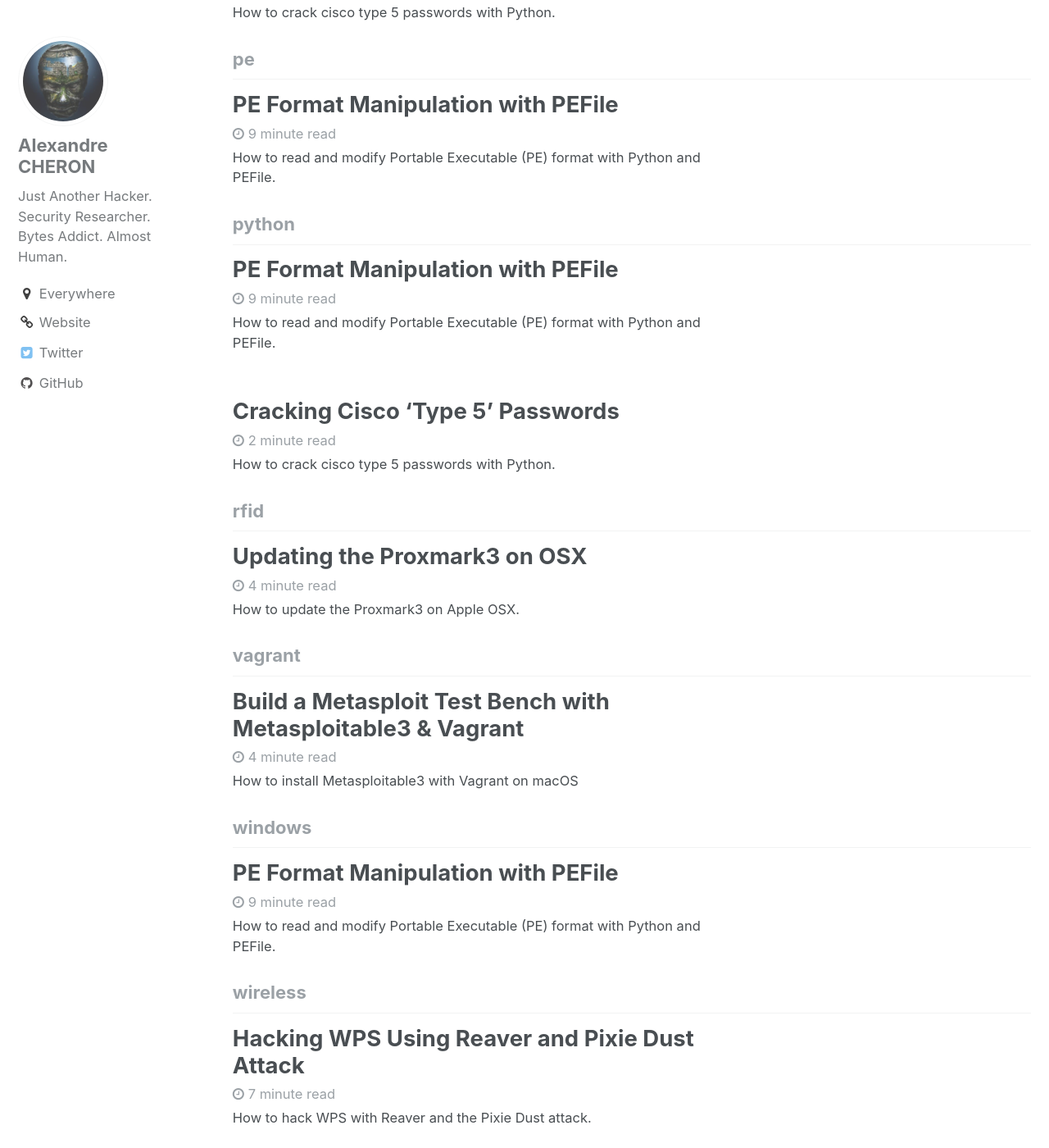
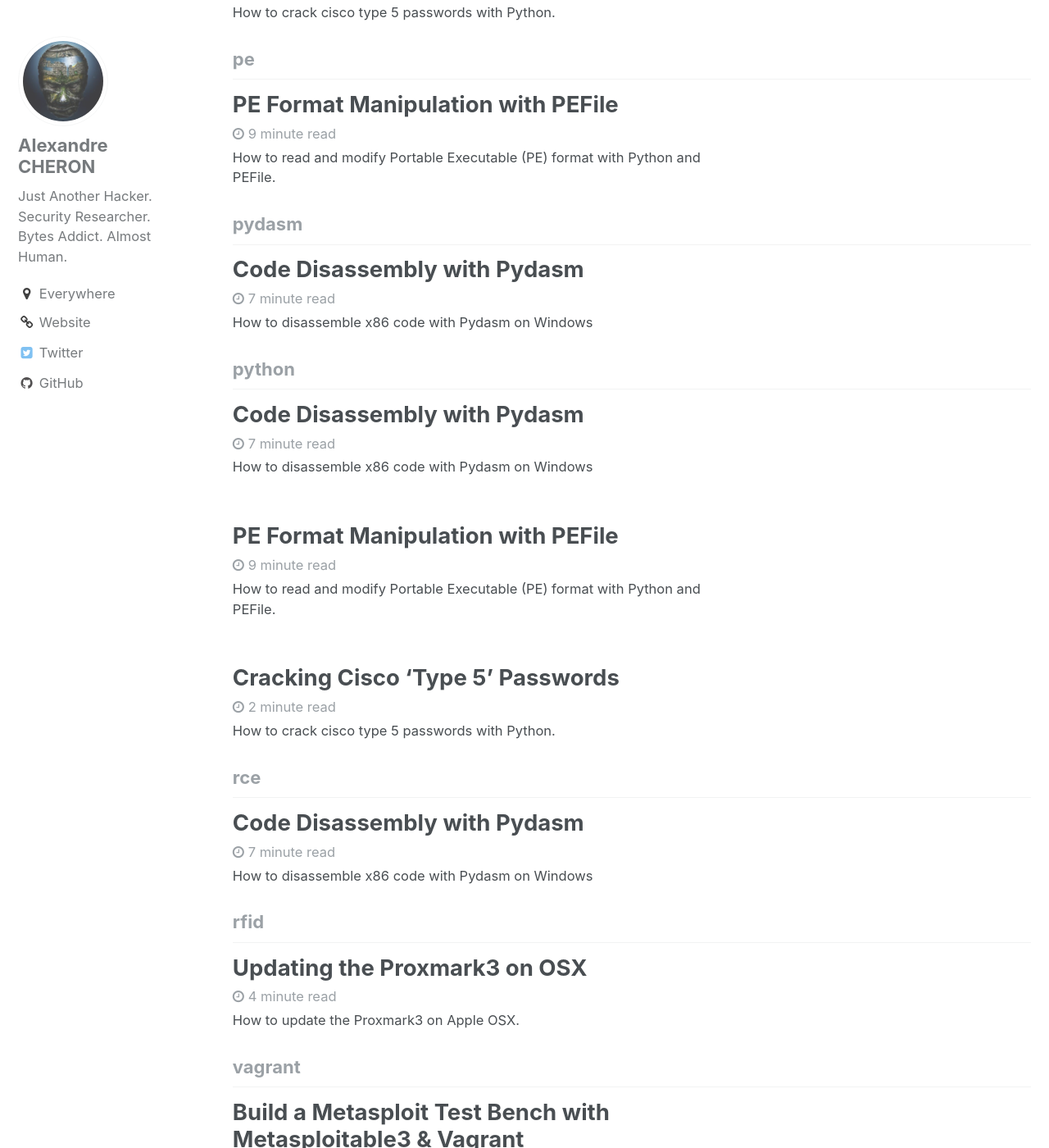
Before and after one commit to axcheron/axcheron.github.io, a Jekyll site: the page built from _pages/tags.md, in a window 1280 px wide and 1400 px high, scrolled down 1486 px. Shown: the whole window at 82% size. Built offline with Jekyll 4.4.1, drawn with Linux system fonts in a browser that asks for light colours; some of the changed lines change nothing that is shown; some of the changed text lies outside the part shown.

Commit message:
new post

````diff
--- a/_config.yml
+++ b/_config.yml
@@ -11,7 +11,7 @@
 title_separator          : "-"
 name                     : "Alexandre CHERON"
 description              : "Privacy Is Dead - Get Over It"
-url                      : #"http://localhost:4000" # local -> "http://localhost:4000"
+url                      : #"http://localhost:4000"
 baseurl                  : # the subpath of your site, e.g. "/blog"
 repository               : # GitHub username/repo-name e.g. "mmistakes/minimal-mistakes"
 teaser                   : # path of fallback teaser image, e.g. "/assets/images/500x300.png"
--- /dev/null
+++ b/_posts/2016-12-25-code-disassembly-with-pydasm.md
@@ -0,0 +1,349 @@
+---
+title: "Code Disassembly with Pydasm"
+excerpt: "How to disassemble x86 code with Pydasm on Windows"
+tags:
+  - x86
+  - python
+  - rce
+  - pydasm
+---
+
+---
+In this post, I would like to show you how to use a famous Python module named **pydasm**. pydasm is a python wrapper for [libdasm](https://github.com/axcheron/libdasm). It attempts to capture all the functionality of libdasm and bring its versatility to Python.
+
+**libdasm** is a C-library that tries to provide simple and convenient way to disassemble Intel x86 raw opcode bytes (machine code). It can parse and print out opcodes in *AT&T* and *Intel* syntax.
+
+Nowadays, it exists more powerfull disassembler like [Capstone Engine](http://www.capstone-engine.org), but as I often use [pydbg](https://github.com/axcheron/pydbg), a pure-python win32 debugger interface, I still use pydasm for some of my projects.
+
+## Installation
+
+We will do our tests on a Windows based machine (I will use Windows 10). To prepare the environment you need to install the following dependencies:
+
+* [Python 2.7](https://www.python.org/downloads/)
+* [Microsoft Visual C++ Compiler for Python 2.7](https://www.microsoft.com/en-us/download/details.aspx?id=44266)
+* [pydasm](https://github.com/axcheron/pydasm)
+
+**Note:** Be sure to add *python.exe* to your environment **PATH**. It can be automatically done during the installation of Python.
+{: .notice--info}
+
+```bash
+$ cd pydasm-master
+
+$ python setup.py install
+
+running install
+running bdist_egg
+running egg_info
+creating pydasm.egg-info
+
+...
+
+creating 'dist\pydasm-1.5-py2.7-win32.egg' and adding 'build\bdist.win32\egg' to it
+removing 'build\bdist.win32\egg' (and everything under it)
+Processing pydasm-1.5-py2.7-win32.egg
+Copying pydasm-1.5-py2.7-win32.egg to c:\python27\lib\site-packages
+Adding pydasm 1.5 to easy-install.pth file
+
+Installed c:\python27\lib\site-packages\pydasm-1.5-py2.7-win32.egg
+Processing dependencies for pydasm==1.5
+Finished processing dependencies for pydasm==1.5
+```
+
+Now, you just have to copy `pydasm.pyd` from `C:\Users\User\Desktop\pydasm-master\build\lib.win32-2.7\` into `C:\Python27\DLLs`.
+
+## Exported Methods
+
+**Pydasm** come with some exported methods helping us to disassemble binary files. If you look at the source code, as a wrapper, *pydasm* come with some python counterpart of libdasm's, including :
+
+* `get_instruction()`
+* `get_instruction_string()`
+* `get_mnemonic_string()`
+* `get_operand_string()`
+* `get_register_type()`
+
+Let's take a look at each of them...
+
+### About get_instruction()
+
+This method is the Python counterpart of libdasm's `get_instruction()`. Here is the prototype of the method:
+
+```python
+def pydasm_get_instruction(data, mode)
+```
+
+It decodes an instruction from the given buffer. It takes 2 arguments:
+
+* `data`, a string containing the data to disassemble.
+* `mode`, either *MODE_16* or *MODE_32*.
+
+It returns an `INSTRUCTION` object or `None` if the instruction can't be disassembled. I won't explain the content of the `INSTRUCTION` object, but for your information, here is the structure definition:
+
+```c
+typedef struct _INSTRUCTION {
+	int length;		// Instruction length
+	enum Instruction type;	// Instruction type
+	enum Mode mode;		// Addressing mode
+	BYTE opcode;		// Actual opcode
+	BYTE modrm;		// MODRM byte
+	BYTE sib;		// SIB byte
+	int modrm_offset;	// MODRM byte offset
+	int extindex;		// Extension table index
+	int fpuindex;		// FPU table index
+	int dispbytes;		// Displacement bytes (0 = no displacement)
+	int immbytes;		// Immediate bytes (0 = no immediate)
+	int sectionbytes;	// Section prefix bytes (0 = no section prefix)
+	OPERAND op1;		// First operand (if any)
+	OPERAND op2;		// Second operand (if any)
+	OPERAND op3;		// Additional operand (if any)
+	PINST ptr;		// Pointer to instruction table
+	int flags;		// Instruction flags
+	short eflags_affected;	// Process eflags affected
+	short eflags_used;      // Processor eflags used by this instruction
+	int iop_written;	// mask of affected implied registers (written)
+	int iop_read;		// mask of affected implied registers (read)
+} INSTRUCTION, *PINSTRUCTION;
+```
+
+**Note:** For more details about the `INSTRUCTION`, I suggest you read the source code of *pydasm* to get a full understanding of how it works and how you can use it in your code.
+{: .notice--info}
+
+### About get_instruction_string()
+
+This method is the Python counterpart of libdasm's `get_instruction_string()`. Here is the prototype of the method:
+
+```python
+def pydasm_get_instruction(INSTRUCTION, format, offset)
+```
+
+It decodes an instruction from the given buffer. It takes 3 arguments:
+
+* `INSTRUCTION`, the `INSTRUCTION` object.
+* `format`, the format, *FORMAT_INTEL* or *FORMAT_ATT*, depending on how you want to display the code.
+* `offest`, the base address of the executable.
+
+It returns a string representation of the disassembled instruction or zero if there is nothing to desassemble.
+
+**Note:** Although Intel is the standard assembly syntax on the x86 platform and is generally thought to be nicer than AT&T, there is still good reason to learn AT&T as the `gcc` compiler emits code in this syntax. If you don't know what to choose, I suggest to select *FORMAT_INTEL*.
+{: .notice--info}
+
+Note that the `offest` parameter can be set at zero by default. Here is the difference if you specify the base address of the executable. Here is an example With zero as parameter:
+
+```nasm
+push byte 0x60
+push dword 0x46e070
+call 0x210e			; RVA
+mov edi,0x94
+mov eax,edi
+call 0xffffddee		; RVA
+```
+
+With the base address as parametert:
+
+```nasm
+push byte 0x60
+push dword 0x46e070
+call 0x44e5f4			; VA
+mov edi,0x94
+mov eax,edi
+call 0x44a2e0			; VA
+```
+
+As you can see, if we specify a virtual address for the instruction we want to disassemble, calls and conditions will use the base address instead of the relative address you set (zero in this example).
+
+### About get_mnemonic_string()
+
+This method is the Python counterpart of libdasm's `get_mnemonic_string()`. Here is the prototype of the method:
+
+```python
+def get_mnemonic_string(INSTRUCTION, format)
+```
+
+It transforms an instruction object's mnemonic into its string representation. It takes 2 arguments:
+
+* `INSTRUCTION`, the `INSTRUCTION` object.
+* `format`, the format, *FORMAT_INTEL* or *FORMAT_ATT*, depending on how you want to display the code.
+
+It returns a string representation of the mnemonic.
+
+### About get_operand_string()
+
+This method is the Python counterpart of libdasm's `get_operand_string()`. Here is the prototype of the method:
+
+```python
+def get_operand_string(INSTRUCTION, operand, format, offset)
+```
+
+It transform an instruction object's operand into its string representation. It takes 4 arguments:
+
+* `INSTRUCTION`, the `INSTRUCTION` object.
+* `operand`, the operand index (0,1,2).
+* `format`, the format, *FORMAT_INTEL* or *FORMAT_ATT*, depending on how you want to display the code.
+* `offest`, the base address of the executable.
+
+It returns a string representation of the disassembled operand.
+
+### About get_register_type()
+
+This method is the Python counterpart of libdasm's `get_register_type()`. Here is the prototype of the method:
+
+```python
+def get_register_type(OPERAND)
+```
+
+It transforms an instruction object's mnemonic into its string representation. It takes 1 argument:
+
+* `OPERAND`, the `OPERAND` object.
+
+It returns a Long representing the type of the register. I won't explain the content of the `OPERAND` object, but for your information, here is the structure definition:
+
+```c
+typedef struct _OPERAND {
+	enum Operand type;	// Operand type (register, memory, etc)
+	int reg;		// Register (if any)
+	int basereg;		// Base register (if any)
+	int indexreg;		// Index register (if any)
+	int scale;		// Scale (if any)
+	int dispbytes;		// Displacement bytes (0 = no displacement)
+	int dispoffset;		// Displacement value offset
+	int immbytes;		// Immediate bytes (0 = no immediate)
+	int immoffset;		// Immediate value offset
+	int sectionbytes;	// Section prefix bytes (0 = no section prefix)
+	WORD section;		// Section prefix value
+	DWORD displacement;	// Displacement value
+	DWORD immediate;	// Immediate value
+	int flags;		// Operand flags
+} OPERAND, *POPERAND;
+```
+
+## A Bit of Practice
+
+Now we will disassemble a Windows executable (PE file format). In a PE file, the first bytes contain the structure of the file and don't represent any executable code. To disassemble the code, we need to find the *entry point* of the `.text` section. To do that I will use a python module called *pefile*.
+
+**Note:** If you want more information about *pefile* and the Portable Executable format, I suggest you read by previous blog [post](http://breakinsecurity.com/pe-format-manipulation-with-pefile/).
+{: .notice--info}
+
+**Note:** For the tests I used **putty.exe**. [PuTTY](http://www.chiark.greenend.org.uk/~sgtatham/putty/) is a free implementation of SSH and Telnet for Windows, but you can use any executable or binary file.
+{: .notice--info}
+
+```python
+import pydasm
+import pefile
+
+exe_path = "putty.exe"
+
+# Store the file in a variable
+fd = open(exe_path, 'rb')
+data = fd.read()
+fd.close()
+
+# Get the EP, raw size and virtual address of the code
+pe = pefile.PE(exe_path)
+ep = pe.OPTIONAL_HEADER.AddressOfEntryPoint
+raw_size = pe.sections[0].SizeOfRawData
+ep_va = ep + pe.OPTIONAL_HEADER.ImageBase
+
+print "[*] Entry Point: " + hex(ep)
+print "[*] Raw Size: " + hex(raw_size)
+print "[*] EP VA: " + hex(ep_va)
+
+# Start disassembly at the EP
+offset = ep
+
+# Loop until the end of the .text section
+while offset < (offset + raw_size):
+    # Get the first instruction
+    i = pydasm.get_instruction(data[offset:], pydasm.MODE_32)
+    # Print a string representation if the instruction
+    print pydasm.get_instruction_string(i, pydasm.FORMAT_INTEL, ep_va + offset)
+    # Go to the next instruction
+    offset += i.length
+```
+
+In this code sample, we fill a variable with the content of the binary and get the address of the code we want to disassemble. The we call `get_instruction()` by passing the offset of the code and ask to use the 32 bit mode (its a 32 bit binary). The we call `get_instruction_string()` by passing the `INSTRUCTION` structure, format and the virtal address. You could use zero as the offset, but a real disassembler would show you the virtal address. Then we loop until the end of the section by incrementing the offset.
+
+Here is a sample from the output:
+
+```nasm
+[*] Entry Point: 0x550f0
+[*] Raw Size: 0x5c000
+[*] EP VA: 0x4550f0
+
+push byte 0x60
+push dword 0x478108
+call 0x4ac2f4
+mov edi,0x94
+mov eax,edi
+call 0x4a9cb0
+mov [ebp-0x18],esp
+mov esi,esp
+...
+```
+
+## Reading a Shellcode>
+
+You can also read pure binary data, like a shellcode. It could be useful when you download a random shellcode from Internet if you don't know what it really does (think about `rm -rf /` shellcode...).
+
+```python
+import pydasm
+
+# windows/messagebox - 281 bytes
+# http://www.metasploit.com
+# VERBOSE=false, EXITFUNC=process, TITLE=BreakInSecurity,
+# TEXT=Hello, I'm in ur code, ICON=INFORMATION
+
+shellcode = ("\xd9\xeb\x9b\xd9\x74\x24\xf4\x31\xd2\xb2\x77\x31\xc9\x64\x8b"
+             "\x71\x30\x8b\x76\x0c\x8b\x76\x1c\x8b\x46\x08\x8b\x7e\x20\x8b"
+             "\x36\x38\x4f\x18\x75\xf3\x59\x01\xd1\xff\xe1\x60\x8b\x6c\x24"
+             "\x24\x8b\x45\x3c\x8b\x54\x28\x78\x01\xea\x8b\x4a\x18\x8b\x5a"
+             "\x20\x01\xeb\xe3\x34\x49\x8b\x34\x8b\x01\xee\x31\xff\x31\xc0"
+             "\xfc\xac\x84\xc0\x74\x07\xc1\xcf\x0d\x01\xc7\xeb\xf4\x3b\x7c"
+             "\x24\x28\x75\xe1\x8b\x5a\x24\x01\xeb\x66\x8b\x0c\x4b\x8b\x5a"
+             "\x1c\x01\xeb\x8b\x04\x8b\x01\xe8\x89\x44\x24\x1c\x61\xc3\xb2"
+             "\x08\x29\xd4\x89\xe5\x89\xc2\x68\x8e\x4e\x0e\xec\x52\xe8\x9f"
+             "\xff\xff\xff\x89\x45\x04\xbb\x7e\xd8\xe2\x73\x87\x1c\x24\x52"
+             "\xe8\x8e\xff\xff\xff\x89\x45\x08\x68\x6c\x6c\x20\x41\x68\x33"
+             "\x32\x2e\x64\x68\x75\x73\x65\x72\x88\x5c\x24\x0a\x89\xe6\x56"
+             "\xff\x55\x04\x89\xc2\x50\xbb\xa8\xa2\x4d\xbc\x87\x1c\x24\x52"
+             "\xe8\x61\xff\xff\xff\x68\x69\x74\x79\x58\x68\x65\x63\x75\x72"
+             "\x68\x6b\x49\x6e\x53\x68\x42\x72\x65\x61\x31\xdb\x88\x5c\x24"
+             "\x0f\x89\xe3\x68\x65\x58\x20\x20\x68\x20\x63\x6f\x64\x68\x6e"
+             "\x20\x75\x72\x68\x27\x6d\x20\x69\x68\x6f\x2c\x20\x49\x68\x48"
+             "\x65\x6c\x6c\x31\xc9\x88\x4c\x24\x15\x89\xe1\x31\xd2\x6a\x40"
+             "\x53\x51\x52\xff\xd0\x31\xc0\x50\xff\x55\x08")
+
+format = pydasm.FORMAT_INTEL
+mode = pydasm.MODE_32
+offset = 0
+
+while offset < len(shellcode):
+    instruction = pydasm.get_instruction(shellcode[offset:], mode)
+    print pydasm.get_instruction_string(instruction, format, 0)
+    if not instruction:
+        offset += 1
+        continue
+
+    offset += instruction.length
+```
+
+**Output**
+
+```nasm
+fldpi
+wait
+fstenv [esp-0xc]
+xor edx,edx
+mov dl,0x77
+xor ecx,ecx
+mov esi,fs:[ecx+0x30]
+mov esi,[esi+0xc]
+mov esi,[esi+0x1c]
+...
+```
+
+## Conclusion
+
+We are done with this quick introduction to *pydasm*, I hope it will be useful for you next projects. Have fun !
+
+## Resources
+
+* [libdasm export on GitHub](https://github.com/axcheron/libdasm)
````
Also changed, not shown: README.md, 1 other file.
